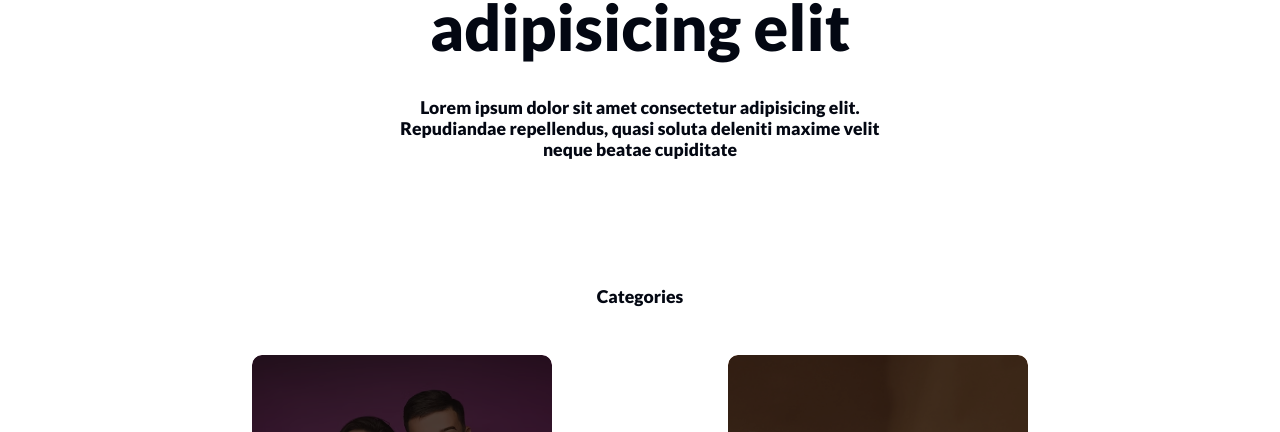
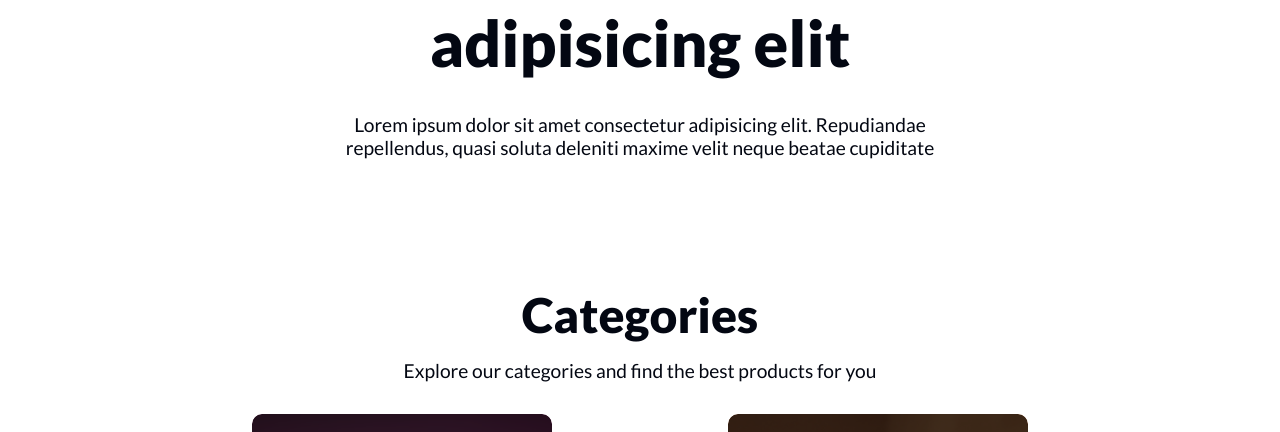
Before and after one commit to Hassene-Belhaj/Ecommerce-React-Basic-Shop, a React (Vite) app: page / in a window 1280 px wide. Shown: the part 463-895 px from the top of the page. Built offline with nearby package versions, Linux system fonts and the light colour scheme; no server answers.

Commit message:
styling : scrollbar , home , cart

```diff
--- a/src/components/Cart.jsx
+++ b/src/components/Cart.jsx
@@ -26,6 +26,7 @@ box-shadow: 1px 1px 5px ${({theme})=>theme.color};
     width: 100%;
 }
 overflow: scroll;
+overflow-x: hidden;
 `
 
 const Barprogress = styled(motion.span)`
@@ -38,6 +39,8 @@ background: red;
 
 const Bottom = styled.div`
 position: fixed;
+border-top: 1px solid rgba(180,180,180,0.5);
+
 bottom: 0;
 width: 30%;
 height: 15%;
--- a/src/components/DarkLight.jsx
+++ b/src/components/DarkLight.jsx
@@ -29,11 +29,11 @@ const DarkLight = ({theme,toggleTheme}) => {
   return (
     <DarkLightDiv>
     {theme==='dark' ?
-    <button onClick={toggleTheme} onMouseEnter={toggleTheme}>
+    <button onClick={toggleTheme}>
        <ToggleOn size={20} color='#030712' />
      </button>
     :
-    <button onClick={toggleTheme} onMouseEnter={toggleTheme}>
+    <button onClick={toggleTheme}>
      <ToggleOf size={20} color='#fff' /> </button> }
 </DarkLightDiv>
   )
--- a/src/components/Global.jsx
+++ b/src/components/Global.jsx
@@ -8,6 +8,22 @@ import { BsFillMoonFill,BsFillSunFill } from 'react-icons/bs'
     margin: 0;
     box-sizing: border-box;
     font-family: 'Lato', sans-serif;
+::-webkit-scrollbar {
+width: 14px;
+padding-right: 2px;
+}
+::-webkit-scrollbar-track {
+    background-color: #f1f1f1;
+}
+::-webkit-scrollbar-button {
+    /* background-color: #f3f5f9; */
+    display: none;
+}
+::-webkit-scrollbar-thumb {
+    background:#000;
+    border-radius: 10px;
+    border: 4px solid #fff ;
+}
 }
 
 html{
--- a/src/components/Hero.jsx
+++ b/src/components/Hero.jsx
@@ -34,9 +34,8 @@ h2{
     margin-bottom: 2rem;
     font-weight: 900;
 }
-h3{
-    width : 80%;
-    font-weight: 100;;
+p{
+    font-size: 1.2rem;
 }
 @media screen and (max-width : 768px) {
 padding-top:4rem ;
@@ -91,8 +90,8 @@ if(inView){
     >
         {/* <img src='/hero.jpg' alt="" /> */}
         <h2>An e-Commerce ipsum dolor sit amet consectetur adipisicing elit</h2>
-        <h3>Lorem ipsum dolor sit amet consectetur adipisicing elit. Repudiandae repellendus,
-            quasi soluta deleniti maxime velit neque beatae cupiditate</h3>
+        <p>Lorem ipsum dolor sit amet consectetur adipisicing elit. Repudiandae repellendus,
+            quasi soluta deleniti maxime velit neque beatae cupiditate</p>
 
 
     </HeroDiv>
--- a/src/components/Products.jsx
+++ b/src/components/Products.jsx
@@ -13,11 +13,6 @@ const Container = styled.div`
 width: 100%;
 height: 100%;
 text-align: center;
-h3{
-  font-size: 1.1rem;
-  font-weight: 800;
-  margin-bottom: 1rem;
-}
 `
 
 const Grid = styled.div`
@@ -38,13 +33,21 @@ overflow: hidden;
 border-radius: 10px;
 `
 
-const CatContainer = styled.div`
+const CatContainer = styled(motion.div)`
 width: 90%;
 height: 100%;
 margin: auto;
 padding-bottom: 3rem;
 text-align: center;
 z-index: 100;
+h3{
+  font-size: 3rem;
+  font-weight: 800;
+  margin-bottom: 1rem;
+}
+p{
+  font-size: 1.2rem;
+}
 
 @media screen and (max-width : 768px){
  width : 100%
@@ -159,6 +162,7 @@ const Products = () => {
         <Hero />
         <CatContainer>
       <h3>Categories</h3>
+      <p>Explore our categories and find the best products for you</p>
        <FlexCat>
       {Cat.map((item,index)=>{
      return (
```
